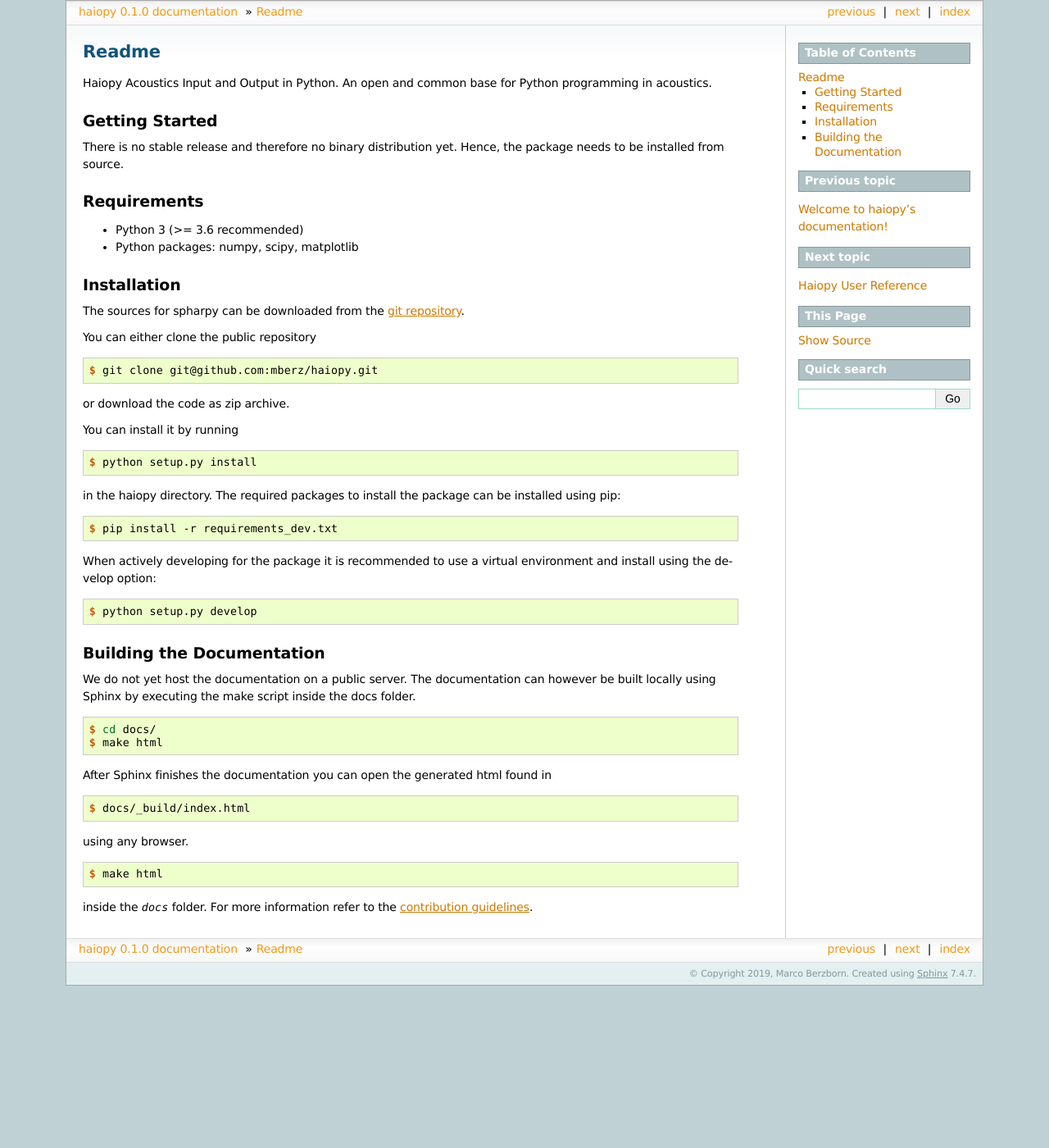
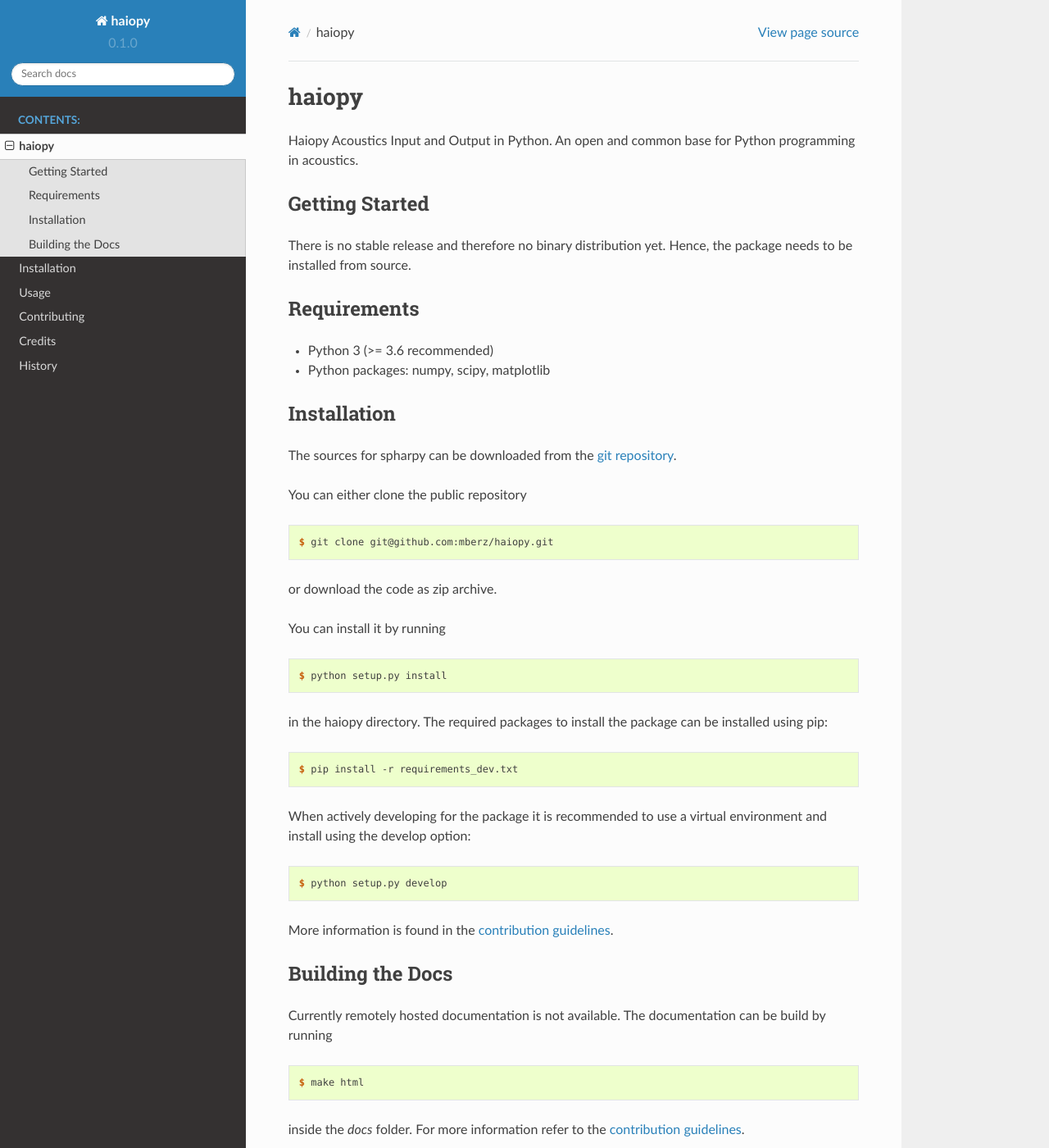
Before and after one commit to pyfar/pyfar, a Sphinx documentation site: the page built from docs/readme.rst, in a window 1280 px wide and 1400 px high. Shown: the whole window at 82% size. Built offline with Sphinx 7.4.7 and the Read the Docs theme 2.0.0, drawn with Linux system fonts in a browser that asks for light colours; pages that are not in the unit, such as notebooks, are missing from menus; some of the changed text lies outside the part shown.

```diff
--- a/CONTRIBUTING.rst
+++ b/CONTRIBUTING.rst
@@ -103,7 +103,7 @@ Before you submit a pull request, check that it meets these guidelines:
    your new functionality into a function with a docstring, and add the
    feature to the list in README.rst.
 3. The pull request should work for Python 3.5 and 3.6. Check
-   https://travis-ci.com/mberz/haiopy/pull_requests
+   https://travis-ci.org/mberz/haiopy/pull_requests
    and make sure that the tests pass for all supported Python versions.
 
 Tips
--- a/README.rst
+++ b/README.rst
@@ -1,5 +1,5 @@
 ======
-Readme
+haiopy
 ======
 
 Haiopy Acoustics Input and Output in Python. An open and common base for Python programming in acoustics.
@@ -49,26 +49,13 @@ develop option:
 
     $ python setup.py develop
 
+More information is found in the `contribution guidelines`_.
 
-Building the Documentation
-==========================
+Building the Docs
+=================
 
-We do not yet host the documentation on a public server.
-The documentation can however be built locally using Sphinx by
-executing the make script inside the docs folder.
-
-.. code-block:: console
-
-    $ cd docs/
-    $ make html
-
-After Sphinx finishes the documentation you can open the generated html found in
-
-.. code-block:: console
-
-    $ docs/_build/index.html
-
-using any browser.
+Currently remotely hosted documentation is not available.
+The documentation can be build by running
 
 .. code-block:: console
 
--- a/docs/conf.py
+++ b/docs/conf.py
@@ -32,11 +32,7 @@ import haiopy
 
 # Add any Sphinx extension module names here, as strings. They can be
 # extensions coming with Sphinx (named 'sphinx.ext.*') or your custom ones.
-extensions = [
-    'sphinx.ext.autodoc',
-    'sphinx.ext.viewcode',
-    'sphinx.ext.napoleon',
-    'sphinx.ext.autosummary']
+extensions = ['sphinx.ext.autodoc', 'sphinx.ext.viewcode']
 
 # Add any paths that contain templates here, relative to this directory.
 templates_path = ['_templates']
@@ -88,7 +84,7 @@ todo_include_todos = False
 # The theme to use for HTML and HTML Help pages.  See the documentation for
 # a list of builtin themes.
 #
-html_theme = 'sphinxdoc'
+html_theme = 'sphinx_rtd_theme'
 
 # Theme options are theme-specific and customize the look and feel of a
 # theme further.  For a list of options available for each theme, see the
--- a/docs/index.rst
+++ b/docs/index.rst
@@ -1,11 +1,13 @@
 Welcome to haiopy's documentation!
-==================================
+======================================
 
 .. toctree::
    :maxdepth: 2
    :caption: Contents:
 
    readme
+   installation
+   usage
    modules
    contributing
    authors
--- /dev/null
+++ b/docs/usage.rst
@@ -0,0 +1,7 @@
+=====
+Usage
+=====
+
+To use haiopy in a project::
+
+    import haiopy
--- a/requirements_dev.txt
+++ b/requirements_dev.txt
@@ -14,3 +14,4 @@ scipy
 pyfftw
 PyQt5
 matplotlib
+sphinx_rtd_theme
```
Also changed, not shown: docs/haiopy.classes.rst (deleted, +0 -25 lines), docs/haiopy.fft.rst (deleted, +0 -7 lines), docs/haiopy.plot.rst (deleted, +0 -33 lines), docs/modules.rst (deleted, +0 -18 lines), 4 other files.
